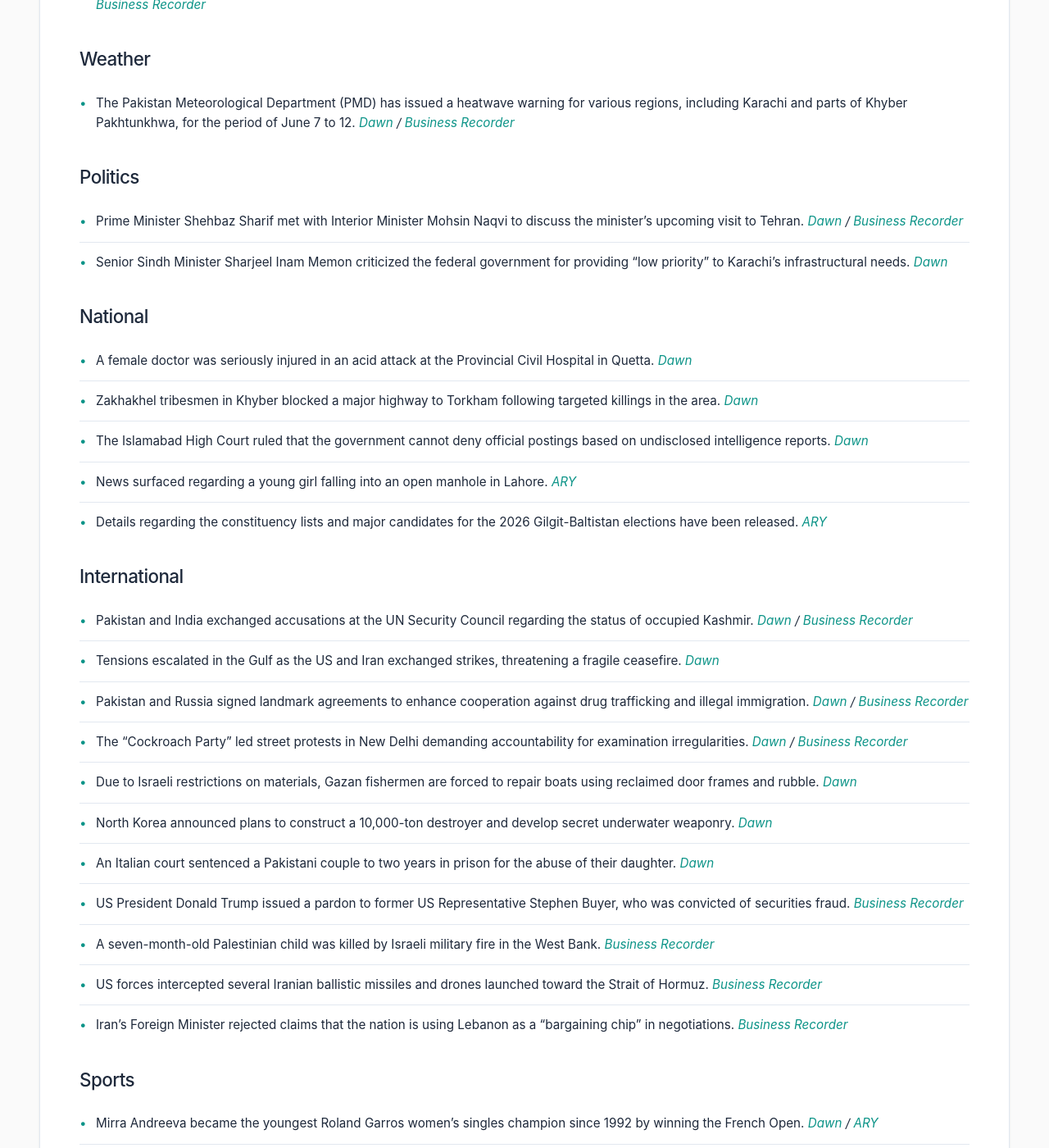
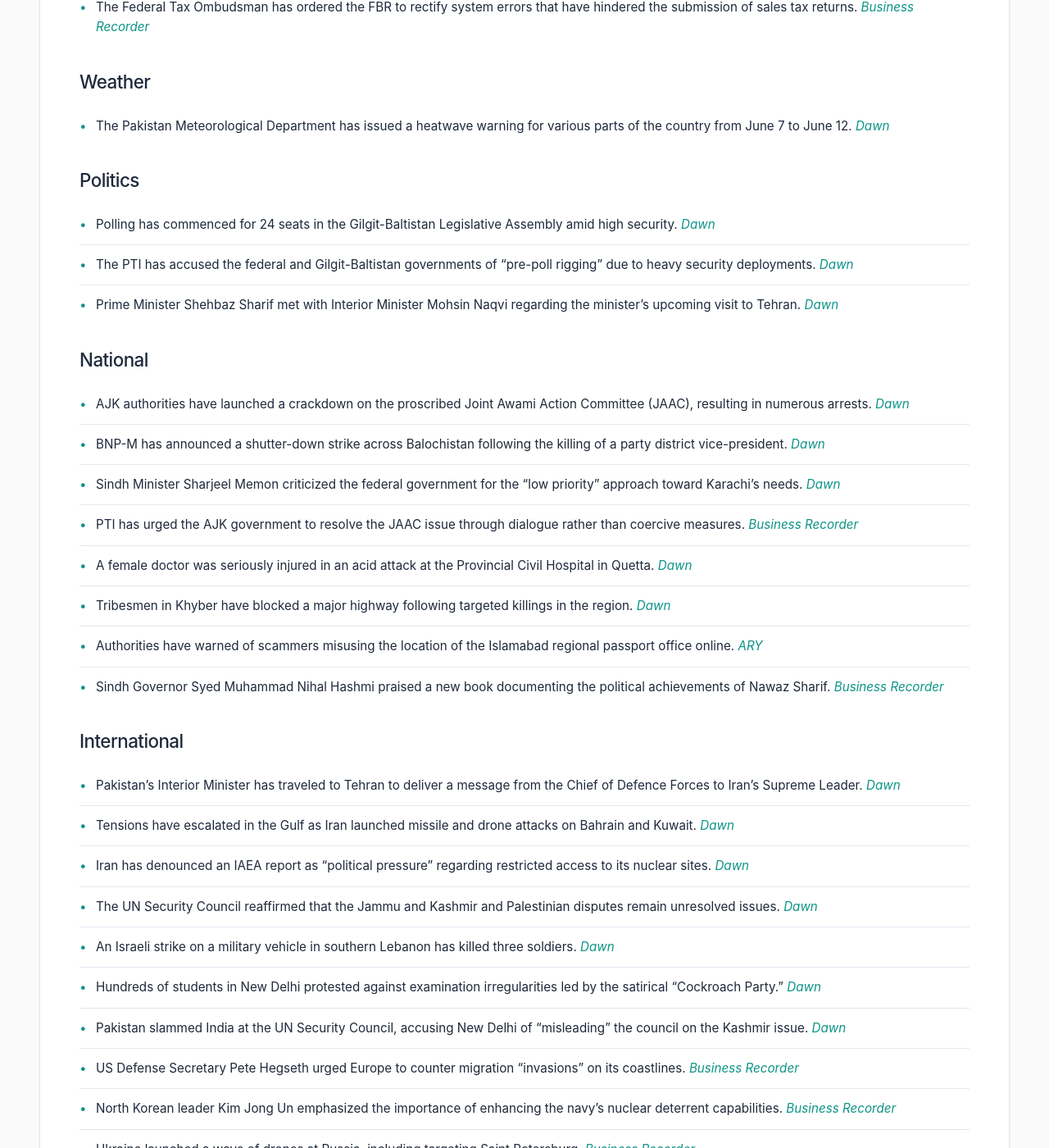
Before and after one commit to zsubzwary/news, a Jekyll site: the page built from en/index.md, in a window 1280 px wide and 1400 px high, scrolled down 1110 px. Shown: the whole window at 82% size. Built offline with Jekyll 4.4.1, drawn with Linux system fonts in a browser that asks for light colours; some web fonts are replaced; comment, search, counter and statistics services are not loaded; some of the changed text lies outside the part shown.

Commit message:
DateTime; 2026-06-07T04:04:44.139Z

```diff
--- a/en/index.md
+++ b/en/index.md
@@ -4,64 +4,60 @@ title: Pakistan News Briefing
 lang: en
 ---
 
-Published at: 06-Jun-2026 21:04PKT
+Published at: 07-Jun-2026 09:04PKT
 
 Time to read: 5 mins
 
 ### Economy
-- Pakistan and Saudi Arabia signed an MoU to explore the development of a 140-acre maritime business district at the Karachi waterfront. *[Dawn](https://www.dawn.com/news/2005638/mou-signed-with-saudi-arabia-local-partners-for-140-acre-karachi-waterfront-development) / [Business Recorder](https://www.brecorder.com/news/40424263/pakistan-signs-mou-with-saudi-local-partners-for-140-acre-karachi-waterfront-development)*
-- The Economic Coordination Committee (ECC) approved over Rs40 billion in supplementary grants and a Rs100 billion financing facility for PSO. *[Dawn](https://www.dawn.com/news/2005583/budget-2026-27-ecc-expands-bureaucrats-stipend-okays-rs40bn-grants)*
-- Gul Ahmed’s Quantum Global Data Centre (QGDC) announced a $230 million investment to develop Pakistan’s largest Tier III data centre. *[Dawn](https://www.dawn.com/news/2005546/gul-ahmed-announces-230m-data-centre) / [Business Recorder](https://www.brecorder.com/news/40424274/gul-ahmed-venture-qgdc-announces-230mn-investment-to-set-up-pakistans-largest-data-centre)*
-- The federal government invited Saudi investors to participate in major transport infrastructure projects, including the Sukkur-Hyderabad Motorway. *[Dawn](https://www.dawn.com/news/2005550/pakistan-pitches-motorways-to-saudi-investors)*
-- The government reduced petrol prices by Rs4 per litre while keeping diesel prices unchanged. *[Dawn](https://www.dawn.com/news/2005447/govt-reduces-petrol-price-by-rs4-keeps-diesel-price-unchanged)*
-- Local gold prices experienced a significant drop, with the price per tola decreasing by Rs12,489. *[Business Recorder](https://www.brecorder.com/news/40424272/gold-price-per-tola-drops-by-rs12489-in-pakistan)*
-- Pakistan’s hydrocarbon reserve life improved to 17 years following new oil and gas discoveries in 2025. *[Business Recorder](https://www.brecorder.com/news/40424271/new-oil-amp-gas-discoveries-boost-pakistans-energy-reserves-in-2025)*
-- Recent IPOs on the Pakistan Stock Exchange (PSX) have delivered an average return of 47%, boosting investor confidence. *[Business Recorder](https://www.brecorder.com/news/40424265/psx-new-ipos-deliver-47-average-return-boosting-investor-confidence)*
-- The SECP has taken action against 36 state-owned entities for failing to comply with statutory filing requirements. *[Business Recorder](https://www.brecorder.com/news/40424262/secp-takes-action-against-36-govt-entities)*
-
-### Science & Technology
-- Anthropic has urged AI laboratories to implement a coordinated pause in development to prevent losing control to self-improving AI systems. *[Business Recorder](https://www.brecorder.com/news/40424268/anthropic-urges-ai-labs-to-pause-development-warns-humans-risk-losing-control)*
+- Analysis suggests that low budget allocation for water and hydropower projects could delay major dam and power developments. *[Dawn](https://www.dawn.com/news/2005789/analysis-budget-2026-27-can-pakistan-afford-to-delay-its-dams)*
+- Pakistan has signed an MOU with Saudi and local partners for the 140-acre Karachi Waterfront development. *[ARY](https://arynews.tv/pak-signs-mou-with-saudi-local-partners-for-140-acre-karachi-waterfront-development-minister)*
+- Governor Faisal Karim Kundi emphasized the need for public-private partnerships to tap into Khyber Pakhtunkhwa's economic potential. *[Business Recorder](https://www.brecorder.com/news/40424329/kundi-calls-for-tapping-kps-economic-potential)*
+- The FPCCI warned that gas leakages pose significant financial and human risks, advocating for better monitoring. *[Business Recorder](https://www.brecorder.com/news/40424332/gas-leakages-can-result-in-major-accidents-fpcci)*
+- Industry leaders have urged the government to maintain the existing 80/20 facility for industries within Export Processing Zones. *[Business Recorder](https://www.brecorder.com/news/40424333/govt-urged-to-continue-8020-facility-for-industries-in-epzs)*
+- The United Business Group (UBG) commended the federal government for introducing a fixed tax scheme for small shopkeepers. *[Business Recorder](https://www.brecorder.com/news/40424334/ubg-welcomes-fixed-tax-regime-for-shopkeepers)*
+- The launch of global technology giant Hisense in Pakistan is viewed as a sign of confidence in the country's industrial capabilities. *[Business Recorder](https://www.brecorder.com/news/40424337/hisense-launch-reflects-global-confidence-in-paks-industrial-future-haroon)*
+- A high-level PPP delegation led by Asif Ali Zardari is scheduled to meet the government to discuss FY27 budget priorities. *[Business Recorder](https://www.brecorder.com/news/40424338/fy27-budget-key-discussions-zardari-led-ppp-delegation-to-meet-govts-team-today)*
+- The federal government has proposed an allocation of Rs72 billion for Cabinet Division development projects in the upcoming budget. *[Business Recorder](https://www.brecorder.com/news/40424339/budget-2026-27-govt-proposes-rs72bn-for-cabinet-div-projects)*
+- The ceramic and glass industries warned that the new Pakistan Customs Tariff Policy 2026-27 could have a disastrous impact on domestic manufacturers. *[Business Recorder](https://www.brecorder.com/news/40424340/pctps-2nd-phase-to-hit-ceramic-amp-glass-industries-hard-apctma)*
+- NAB has frozen USD 4.5 million in foreign bank accounts allegedly linked to Bahria Town in a money laundering operation. *[Business Recorder](https://www.brecorder.com/news/40424342/nab-freezes-usd45m-accounts-linked-to-bahria-town)*
+- The Federal Tax Ombudsman has ordered the FBR to rectify system errors that have hindered the submission of sales tax returns. *[Business Recorder](https://www.brecorder.com/news/40424344/st-return-fto-orders-fbr-to-rectify-system-errors)*
 
 ### Weather
-- The Pakistan Meteorological Department (PMD) has issued a heatwave warning for various regions, including Karachi and parts of Khyber Pakhtunkhwa, for the period of June 7 to 12. *[Dawn](https://www.dawn.com/news/2005663/large-parts-of-country-set-to-experience-heatwave-conditions-from-june-7-to-12-pmd) / [Business Recorder](https://www.brecorder.com/news/40424269/pmd-issues-heatwave-warning-for-karachi-next-week)*
+- The Pakistan Meteorological Department has issued a heatwave warning for various parts of the country from June 7 to June 12. *[Dawn](https://www.dawn.com/news/2005663/large-parts-of-country-set-to-experience-heatwave-conditions-from-june-7-to-12-pmd)*
 
 ### Politics
-- Prime Minister Shehbaz Sharif met with Interior Minister Mohsin Naqvi to discuss the minister's upcoming visit to Tehran. *[Dawn](https://www.dawn.com/news/2005678/pm-shehbaz-holds-meeting-with-mohsin-naqvi-ahead-of-tehran-visit) / [Business Recorder](https://www.brecorder.com/news/40424280/naqvi-meets-pm-shehbaz-before-tehran-visit)*
-- Senior Sindh Minister Sharjeel Inam Memon criticized the federal government for providing "low priority" to Karachi's infrastructural needs. *[Dawn](https://www.dawn.com/news/2005655/sharjeel-laments-low-priority-accorded-to-karachi-by-centre)*
+- Polling has commenced for 24 seats in the Gilgit-Baltistan Legislative Assembly amid high security. *[Dawn](https://www.dawn.com/news/2005670/polling-begins-in-gilgit-baltistan-general-elections-for-24-seats)*
+- The PTI has accused the federal and Gilgit-Baltistan governments of "pre-poll rigging" due to heavy security deployments. *[Dawn](https://www.dawn.com/news/2005683/pti-alleges-pre-poll-rigging-over-security-deployment-ahead-of-gb-polls)*
+- Prime Minister Shehbaz Sharif met with Interior Minister Mohsin Naqvi regarding the minister's upcoming visit to Tehran. *[Dawn](https://www.dawn.com/news/2005678/pm-shehbaz-meets-interior-minister-ahead-of-naqvis-iran-visit)*
 
 ### National
+- AJK authorities have launched a crackdown on the proscribed Joint Awami Action Committee (JAAC), resulting in numerous arrests. *[Dawn](https://www.dawn.com/news/2005788/ajk-govt-cracks-down-on-jaac-after-imposition-of-ban)*
+- BNP-M has announced a shutter-down strike across Balochistan following the killing of a party district vice-president. *[Dawn](https://www.dawn.com/news/2005772/bnp-m-announces-strike-over-zehri-incident)*
+- Sindh Minister Sharjeel Memon criticized the federal government for the "low priority" approach toward Karachi's needs. *[Dawn](https://www.dawn.com/news/2005655/sharjeel-laments-low-priority-accorded-to-karachi-by-centre)*
+- PTI has urged the AJK government to resolve the JAAC issue through dialogue rather than coercive measures. *[Business Recorder](https://www.brecorder.com/news/40424328/pti-urges-ajk-govt-to-resolve-jaac-issue-through-dialogue)*
 - A female doctor was seriously injured in an acid attack at the Provincial Civil Hospital in Quetta. *[Dawn](https://www.dawn.com/news/2005660/female-doctor-injured-in-acid-attack-at-quetta-hospital-suspect-killed-in-encounter)*
-- Zakhakhel tribesmen in Khyber blocked a major highway to Torkham following targeted killings in the area. *[Dawn](https://www.dawn.com/news/2005658/tribesmen-block-highway-in-kps-khyber-over-targeted-killings)*
-- The Islamabad High Court ruled that the government cannot deny official postings based on undisclosed intelligence reports. *[Dawn](https://www.dawn.com/news/2005576/ihc-rejects-reliance-on-intelligence-reports-for-coveted-postings)*
-- News surfaced regarding a young girl falling into an open manhole in Lahore. *[ARY](https://arynews.tv/girl-falls-into-open-manhole-in-lahore-video-surfaces)*
-- Details regarding the constituency lists and major candidates for the 2026 Gilgit-Baltistan elections have been released. *[ARY](https://arynews.tv/gilgit-baltistan-election-2026-full-constituency-list-candidates)*
+- Tribesmen in Khyber have blocked a major highway following targeted killings in the region. *[Dawn](https://www.dawn.com/news/2005658/tribesmen-block-highway-in-kps-khyber-over-targeted-killings)*
+- Authorities have warned of scammers misusing the location of the Islamabad regional passport office online. *[ARY](https://arynews.tv/dgip-warns-over-fake-contact-details-linked-to-passport-office)*
+- Sindh Governor Syed Muhammad Nihal Hashmi praised a new book documenting the political achievements of Nawaz Sharif. *[Business Recorder](https://www.brecorder.com/news/40424336/nehal-praises-book-on-nawaz-sharif)*
 
 ### International
-- Pakistan and India exchanged accusations at the UN Security Council regarding the status of occupied Kashmir. *[Dawn](https://www.dawn.com/news/2005619/occupied-kashmir-will-never-be-integral-part-of-india-islamabad-slams-new-delhi-for-misleading-unsc) / [Business Recorder](https://www.brecorder.com/news/40424273/pakistan-reiterates-kashmir-just-settlement-as-key-to-regional-stability)*
-- Tensions escalated in the Gulf as the US and Iran exchanged strikes, threatening a fragile ceasefire. *[Dawn](https://www.dawn.com/news/2005618/us-iran-exchange-strikes-in-gulf-in-latest-flare-up)*
-- Pakistan and Russia signed landmark agreements to enhance cooperation against drug trafficking and illegal immigration. *[Dawn](https://www.dawn.com/news/2005617/pakistan-russia-sign-pacts-for-cooperation-against-illegal-immigration-drug-trafficking) / [Business Recorder](https://www.brecorder.com/news/40424264/pakistan-russia-sign-landmark-accords-to-curb-illegal-immigration-narcotics-trafficking)*
-- The "Cockroach Party" led street protests in New Delhi demanding accountability for examination irregularities. *[Dawn](https://www.dawn.com/news/2005616/hundreds-join-protest-led-by-indias-viral-cockroach-party) / [Business Recorder](https://www.brecorder.com/news/40424279/cockroach-youth-group-founder-leads-first-street-protest-after-arrival-in-india)*
-- Due to Israeli restrictions on materials, Gazan fishermen are forced to repair boats using reclaimed door frames and rubble. *[Dawn](https://www.dawn.com/news/2005673/gazan-fishermen-patch-up-dinghies-with-door-frames-to-keep-themselves-afloat)*
-- North Korea announced plans to construct a 10,000-ton destroyer and develop secret underwater weaponry. *[Dawn](https://www.dawn.com/news/2005632/north-korea-to-build-10000-ton-destroyer-state-media-says-before-xi-visit)*
-- An Italian court sentenced a Pakistani couple to two years in prison for the abuse of their daughter. *[Dawn](https://www.dawn.com/news/2005570/italy-jails-pakistani-couple-for-abusing-daughter)*
-- US President Donald Trump issued a pardon to former US Representative Stephen Buyer, who was convicted of securities fraud. *[Business Recorder](https://www.brecorder.com/news/40424278/trump-pardons-former-us-congressman-convicted-of-securities-fraud)*
-- A seven-month-old Palestinian child was killed by Israeli military fire in the West Bank. *[Business Recorder](https://www.brecorder.com/news/40424277/seven-month-old-palestinian-killed-by-israeli-military-laid-to-rest)*
-- US forces intercepted several Iranian ballistic missiles and drones launched toward the Strait of Hormuz. *[Business Recorder](https://www.brecorder.com/news/40424261/us-says-iran-fired-seven-ballistic-missiles-toward-kuwait-bahrain)*
-- Iran's Foreign Minister rejected claims that the nation is using Lebanon as a "bargaining chip" in negotiations. *[Business Recorder](https://www.brecorder.com/news/40424260/irans-foreign-minister-says-lebanon-not-a-bargaining-chip-in-war)*
+- Pakistan's Interior Minister has traveled to Tehran to deliver a message from the Chief of Defence Forces to Iran's Supreme Leader. *[Dawn](https://www.dawn.com/news/2005791/naqvi-takes-cdfs-message-to-tehran-amid-stalemate)*
+- Tensions have escalated in the Gulf as Iran launched missile and drone attacks on Bahrain and Kuwait. *[Dawn](https://www.dawn.com/news/2005792/us-iran-trade-blows-as-gulf-allies-targeted)*
+- Iran has denounced an IAEA report as "political pressure" regarding restricted access to its nuclear sites. *[Dawn](https://www.dawn.com/news/2005760/iran-denounces-political-pressure-from-nuclear-watchdog)*
+- The UN Security Council reaffirmed that the Jammu and Kashmir and Palestinian disputes remain unresolved issues. *[Dawn](https://www.dawn.com/news/2005763/un-affirms-kashmir-and-palestine-are-unresolved-disputes)*
+- An Israeli strike on a military vehicle in southern Lebanon has killed three soldiers. *[Dawn](https://www.dawn.com/news/2005762/israeli-strike-kills-three-soldiers-in-south-lebanon)*
+- Hundreds of students in New Delhi protested against examination irregularities led by the satirical "Cockroach Party." *[Dawn](https://www.dawn.com/news/2005616/hundreds-join-protest-led-by-indias-viral-cockroach-party)*
+- Pakistan slammed India at the UN Security Council, accusing New Delhi of "misleading" the council on the Kashmir issue. *[Dawn](https://www.dawn.com/news/2005619/occupied-kashmir-will-never-be-integral-part-of-india-islamabad-slams-new-delhi-for-misleading-unsc)*
+- US Defense Secretary Pete Hegseth urged Europe to counter migration "invasions" on its coastlines. *[Business Recorder](https://www.brecorder.com/news/40424345/hegseth-urges-europe-on-d-day-to-counter-present-day-invasion-on-beaches)*
+- North Korean leader Kim Jong Un emphasized the importance of enhancing the navy's nuclear deterrent capabilities. *[Business Recorder](https://www.brecorder.com/news/40424346/kim-stresses-stronger-naval-nuclear-deterrent)*
+- Ukraine launched a wave of drones at Russia, including targeting Saint Petersburg. *[Business Recorder](https://www.brecorder.com/news/40424347/ukraine-fires-wave-of-drones-at-russia)*
 
 ### Sports
-- Mirra Andreeva became the youngest Roland Garros women’s singles champion since 1992 by winning the French Open. *[Dawn](https://www.dawn.com/news/2005681/andreeva-wins-first-grand-slam-title-at-french-open) / [ARY](https://arynews.tv/andreeva-beats-chwalinska-to-win-french-open-title)*
-- 15-year-old Vaibhav Sooryavanshi has been called up to India's T20I squad, with Shreyas Iyer named captain. *[Dawn](https://www.dawn.com/news/2005640/teenage-sensation-vaibhav-sooryavanshi-called-up-to-indias-t20i-squad-shreyas-iyer-named-captain) / [Business Recorder](https://www.brecorder.com/news/40424267/teenage-sensation-sooryavanshi-called-up-to-indias-t20i-squad-iyer-named-captain)*
-- Indian cricketer Virat Kohli will miss the upcoming ODI series against Afghanistan due to injury. *[Business Recorder](https://www.brecorder.com/news/40424276/indias-kohli-out-of-afghanistan-series-due-to-injury)*
-- Saudi Arabia's national team secured a 3-0 friendly victory over Puerto Rico. *[Business Recorder](https://www.brecorder.com/news/40424266/saudi-arabia-beat-puerto-rico-3-0-after-weather-delay-in-first-win-under-donis)*
-- The Ferrari team chief is currently absent due to medical reasons. *[ARY](https://arynews.tv/ferrari-team-chief-absent-for-medical-reasons)*
-- Reports suggest that Sarfaraz may be replaced by a former captain as head coach. *[ARY](https://arynews.tv/sarfaraz-to-be-replaced-by-ex-captain-as-head-coach-report)*
+- Mirra Andreeva won her first Grand Slam title by defeating Maja Chwalinska at the French Open. *[Dawn](https://www.dawn.com/news/2005681/andreeva-wins-first-grand-slam-title-at-french-open)*
+- Stadium workers in Los Angeles have voted to authorize a potential strike ahead of the upcoming FIFA World Cup. *[Dawn](https://www.dawn.com/news/2005694/la-stadium-workers-threaten-strike-ahead-of-fifa-world-cup)*
 
 ### Health
-- A second case of flesh-eating screwworm has been confirmed. *[ARY](https://arynews.tv/second-flesh-eating-screwworm-case-confirmed)*
+- The Karachi administration is intensifying coordination with health authorities to prioritize the eradication of polio. *[Business Recorder](https://www.brecorder.com/news/40424330/karachi-admin-intensifies-efforts-to-eradicate-polio)*
 
 ### Other
-- Princess Kate and Prince William attended Peter Phillips’ wedding. *[ARY](https://arynews.tv/peter-phillips-wedding-princess-kate-william-steal-spotlight)*
-- Veterans of Call of Duty and Naughty Dog are debuting a new AAA shooter titled "Crossfire." *[ARY](https://arynews.tv/crossfire-revived-cod-naughty-dog-vets-debut-aaa-shooter)*
-- A feature highlighted the legacy of 'Star Trek' icon Nichelle and her impact on diversity at NASA. *[ARY](https://arynews.tv/how-star-trek-icon-nichelle-changed-nasa-inspired-50-years-space)*
-- Season 3 of the series "Lioness" is scheduled to return to Paramount+ on August 2. *[ARY](https://arynews.tv/lioness-season-3-roars-back-august-2-on-paramount)*
+- Environmental experts warned that rapid urbanization and weak law enforcement are pushing Pakistan's major cities toward an ecological disaster. *[Business Recorder](https://www.brecorder.com/news/40424331/environment-day-major-cities-await-an-ecological-disaster-experts)*
```
